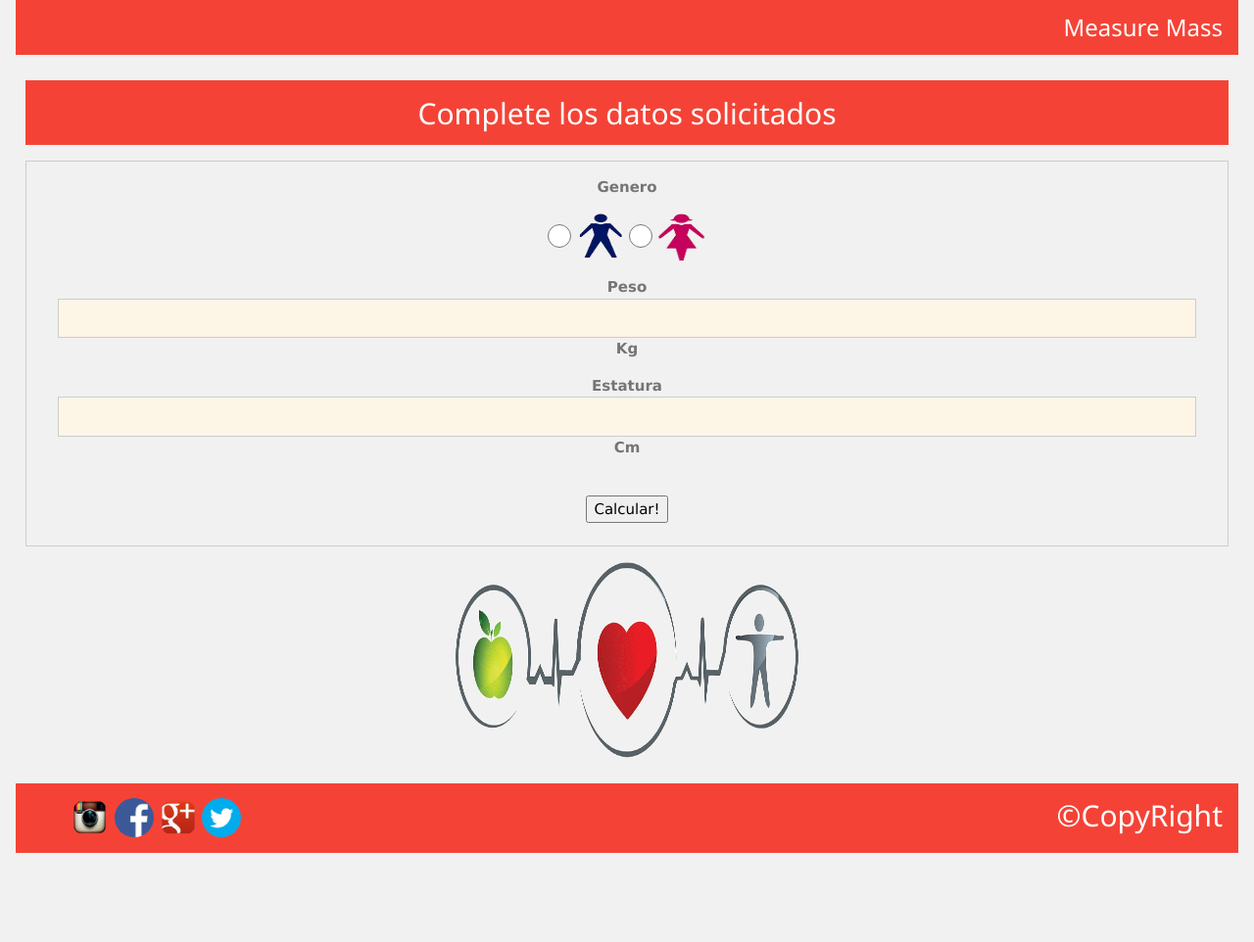
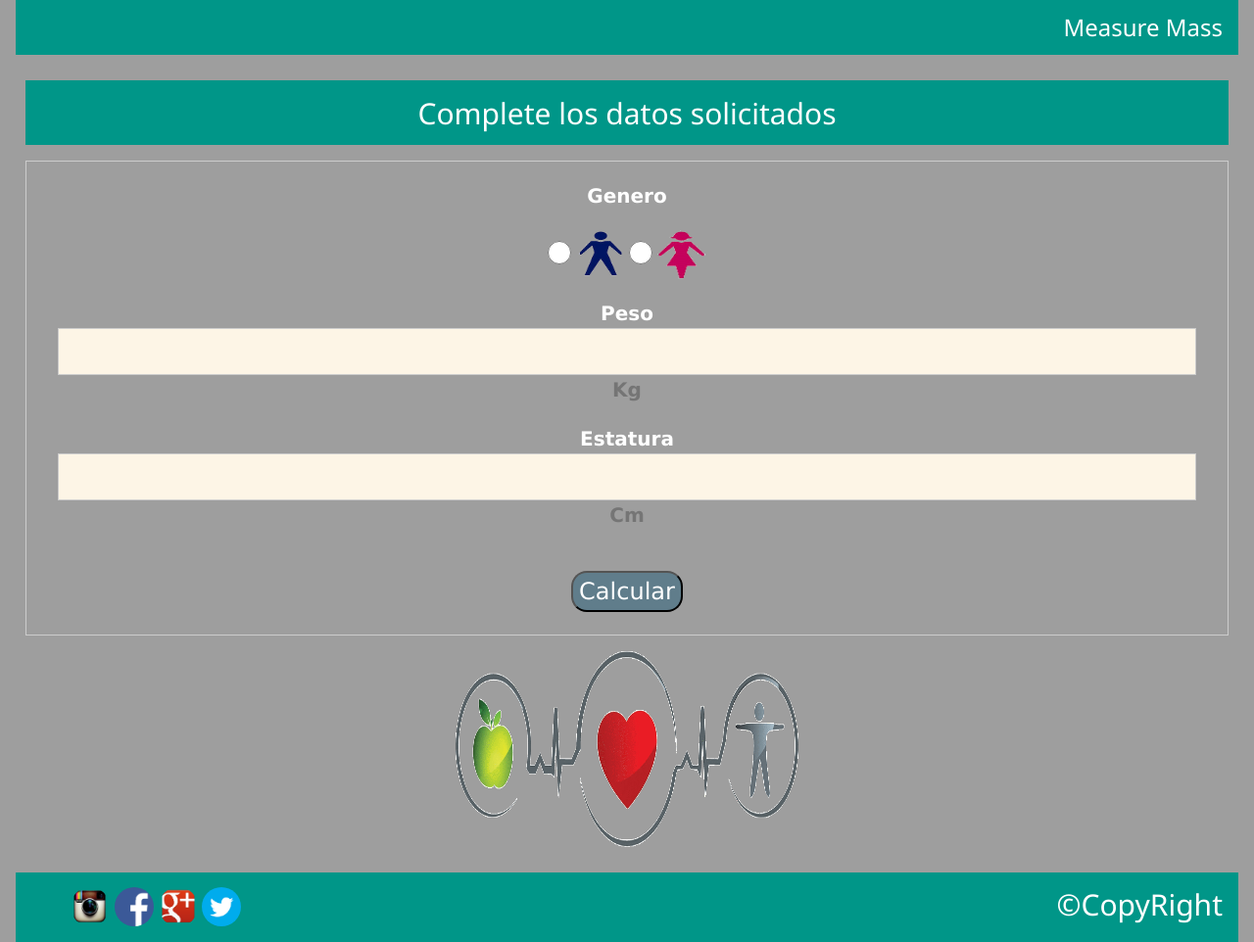
Before and after one commit to sussette/nutrition_project, a PHP site: page /calculatorBMI.php in a window 1280 px wide. Shown: the whole page at 98% size. Before the commit the page ends 871 px from the top, so only its background shows below. Run offline with PHP 8.4, Linux system fonts and the light colour scheme.

Commit message:
New design
Views
screens

```diff
--- a/www/calculatorBMI.php
+++ b/www/calculatorBMI.php
@@ -5,59 +5,56 @@
     <link rel="stylesheet" href="http://www.w3schools.com/lib/w3.css">
     <link rel="stylesheet" type="text/css" href="css/style.css">
 	<title>Measure Mass</title>
-	<link rel=-shortcut icon- href=/imgs/ima.ico />
+	<link rel=-shortcut icon- href=/img/ima.ico />
 </head>
 
 <body>
 
-
-
-
 <!--Content-->
-	<div class="w3-container w3-light-grey">
-	    <div class="w3-container w3-red" id="header">
+	<div class="w3-container w3-grey">
+        <div class="w3-container w3-teal" id="header">
 		    <h3>Measure Mass </h3>
 	    </div>
+	    <div class="w3-container w3-section" id="header-content">
 
-	<div class="w3-container w3-section" id="header-content">
-   		<div class="w3-container w3-red">
+	    <div class="w3-container w3-teal">
   			<h2>Complete los datos solicitados</h2>
 		</div>
+
 		<div class="w3-container w3-section w3-border">
-
 		<!-- <form class="w3-container" method="get" action="form.asp"> -->
 
 		<form class="w3-container" method="get" action="resultBMI.php">
+			<p><label class="w3-label w3-text-white"><b>Genero</b></label></p>
 
-<p><label class="w3-label w3-text-grey"><b>Genero</b></label></p>
 			<input class="w3-radio" type="radio" name="gender">
 			<label class="w3-validate"><img src="img/masculine.png"  width="50px" height="50px"></label>
-
 			<input class="w3-radio" type="radio" name="gender">
 			<label class="w3-validate"><img src="img/femenine.png"  width="50px" height="50px"></label>
 
 			<p>
-<label class="w3-label w3-text-grey "><b>Peso</b></label>
+			<label class="w3-label w3-text-white "><b>Peso</b></label>
 			<input class="w3-input w3-border w3-sand" name="first" type="text">
 			<label class="w3-label w3-text-grey "><b>Kg</b></label>
 			</p>
             <p>
-<label class="w3-label w3-text-grey"><b>Estatura</b></label>
+            <label class="w3-label w3-text-white"><b>Estatura</b></label>
             <input class="w3-input w3-border w3-sand" name="last" type="text">
             <label class="w3-label w3-text-grey"><b>Cm</b></label>
             </p>
 
-
             <br>
 	        <!--	<input type="button" class=" w3-xlarge w3-buttom w3-green w3-hover-blue w3-round-xlarge" "submit" onclick="location.href='resultBMI.php'" value="Calcular" name="enter"></input> -->
-			<button class="buttomCalculo" "submit" name="envia" >Calcular!</button>
+			<button class=" w3-xlarge w3-buttom w3-blue-grey w3-hover-blue w3-round-xlarge" "submit" name="envia" >Calcular</button>
 		    <br><br>
+
         </div>
 			<div><img src="img/salud.gif"  width="350px" height="200px"></div>
         </form>
 
         </div>
-       <div class="w3-container w3-red" id="footer">
+        <div class="w3-container w3-teal" id="footer">
+
 		    <h2>&#169;CopyRight</h2>
 
         <div class="w3-contanier">
@@ -68,15 +65,12 @@
                 <li class="w3-padding-16"> <a href="https://twitter.com"><img class="w3-center w3-circle" style="width:40px" src="img/twitter.png" ></a></li>
             </ul>
 
-
-
-
         </div>
         </div>
 
 	    </div>
     </div>
-<!--Fim Content-->
+<!-- Content end-->
 </body>
 
 </html>
--- a/www/css/style.css
+++ b/www/css/style.css
@@ -69,11 +69,11 @@
 table{
 	border: 2px solid #000;
 	border-collapse: collapse;
-
+	background-color: #9e9e9e;
 }
 
 table th{
-	background-color: #0099db;
+	background-color: darkcyan;
 }
 
 table td{
@@ -85,3 +85,31 @@ table td{
 table tr:hover{
 	background: gray;
 }
+
+#header-content p{
+    color: white;
+    font-size: 20px;
+}
+
+#card {
+    margin: 10% 40% 10% 40%;
+}
+
+#measureMassCard {
+    width: 250px;
+    box-shadow: 0 4px 8px 0 rgba(0, 0, 0, 0.2), 0 6px 20px 0 rgba(0, 0, 0, 0.19);
+    text-align: center;
+
+}
+
+div.headerCard {
+    background-color: darkcyan;
+    color: white;
+    padding: 10px;
+    font-size: 40px;
+}
+
+div.containerCard {
+    padding: 10px;
+    background-color: white;
+}
```
Also changed, not shown: www/feedingPlan.php (renamed from www/planAlimentacion.php, +3 -26 lines), www/footer.php (added, +9 -0 lines), www/index.html (+6 -8 lines), www/resultBMI.php (+21 -24 lines), screens/1paginaInicio.png (added), screens/2paginaEntradaDatos.png (added), screens/3.resultadoIMC.png (added), screens/4.planAlimentacionDeAcuerdoIMC.png (added), www/exercisesRoutine.php (added). Lines whose indentation alone changed are shown as unchanged.
